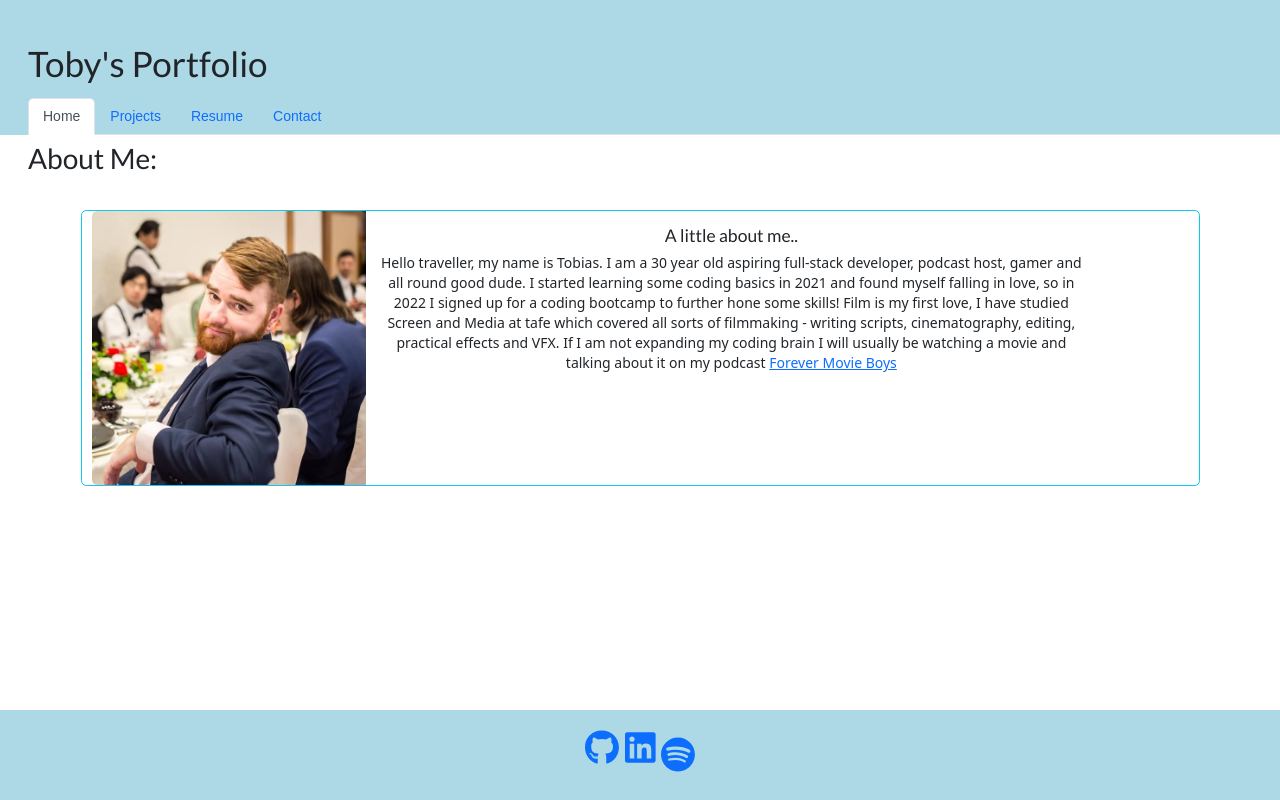
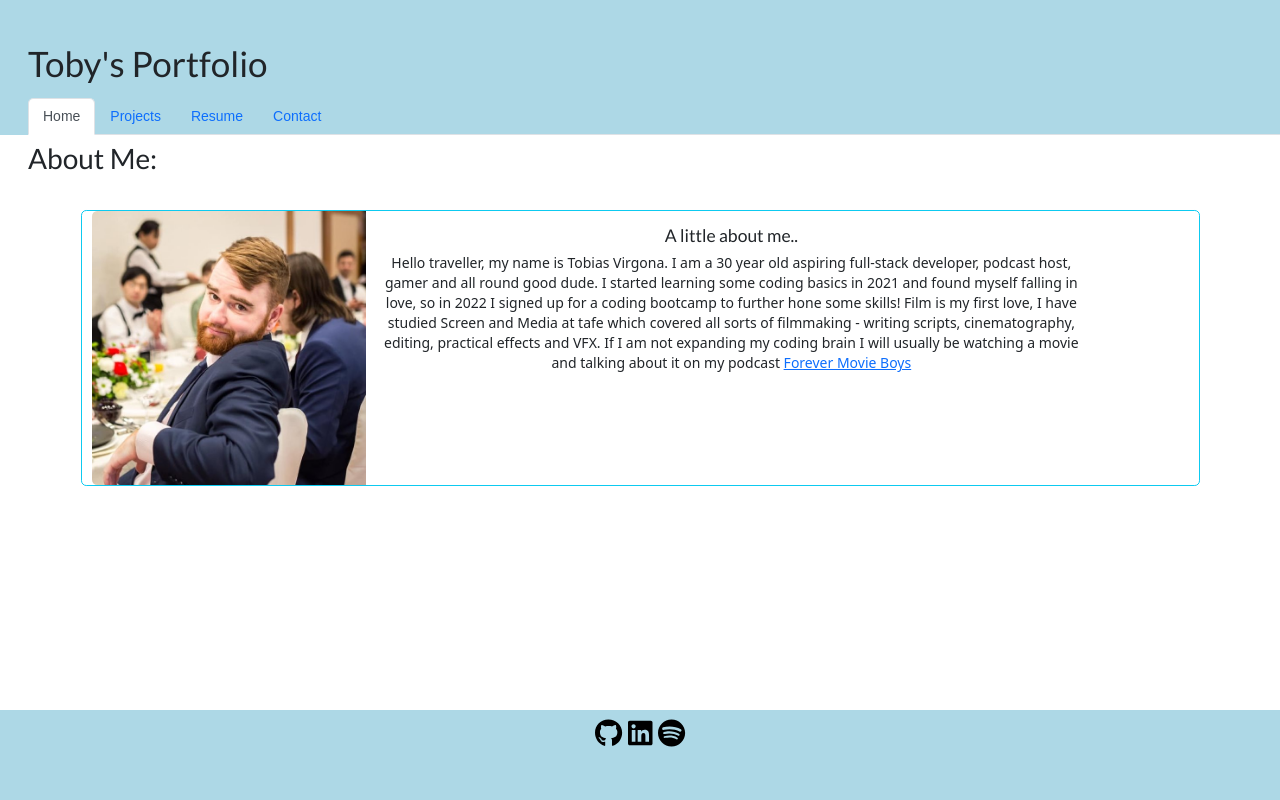
Before and after one commit to Virgona/Portfolio, a React (Create React App) app: page / in a window 1280 px wide. Built offline with nearby package versions, Linux system fonts and the light colour scheme.

Commit message:
final commit

```diff
--- a/src/components/Footer.css
+++ b/src/components/Footer.css
@@ -1,25 +1,30 @@
 .footerStyles {
     display: flex;
+    flex-direction: row;
     justify-Content: center;
     align-items: center;
+    align-items: baseline;
     background-color: lightblue;
     height: 100px;
 }
 
 .iconStyles {
-    font-size: 2.5rem;
+    font-size: 2rem;
     padding: 0.2rem;
 }
-#git:hover {
+.color{
+    color: black;
+}
+.git:hover {
      color: dimgrey !important;
      cursor: pointer;
 }
-#linkedin:hover {
+.linkedin:hover {
     color: blue !important;
     cursor: pointer;
 }
 
-#podcast:hover {
+.podcast:hover {
     color: green !important;
     cursor: pointer;
 }
--- a/src/components/Footer.js
+++ b/src/components/Footer.js
@@ -8,9 +8,9 @@ export default function Footer() {
 
     return (
         <footer className='footerStyles'>
-            <p className='iconStyles' id='git'><a target='blank' href='https://github.com/Virgona'><FontAwesomeIcon icon={faGithub} /></a> </p>
-            <p className='iconStyles' id='linkedin'><a target='blank' href='https://www.linkedin.com/in/tobias-virgona/'><FontAwesomeIcon icon={faLinkedin} /></a></p>
-            <p className='iconStyles' id='podcast'><a target='blank' href='https://open.spotify.com/show/6qb1PFFEuiBMShVY2YTocK'><FontAwesomeIcon icon={faSpotify} /></a></p>
+            <p className='iconStyles'><a className='color git' target='blank' href='https://github.com/Virgona'><FontAwesomeIcon icon={faGithub} /></a> </p>
+            <p className='iconStyles'><a className='color linkedin' target='blank' href='https://www.linkedin.com/in/tobias-virgona/'><FontAwesomeIcon icon={faLinkedin} /></a></p>
+            <p className='iconStyles'><a className='color podcast' target='blank' href='https://open.spotify.com/show/6qb1PFFEuiBMShVY2YTocK'><FontAwesomeIcon icon={faSpotify} /></a></p>
         </footer>
     );
 }
--- a/src/components/pages/Home.js
+++ b/src/components/pages/Home.js
@@ -19,7 +19,7 @@ export default function Home() {
                 <div className="col-md-8">
                   <div className="card-body">
                     <h5 className="card-title">A little about me..</h5>
-                    <p className="card-text"> Hello traveller, my name is Tobias. I am a 30 year old aspiring full-stack developer, podcast host, gamer and all round good dude.
+                    <p className="card-text"> Hello traveller, my name is Tobias Virgona. I am a 30 year old aspiring full-stack developer, podcast host, gamer and all round good dude.
                       I started learning some coding basics in 2021 and found myself falling in love, so in 2022 I signed up for a coding bootcamp to further hone some skills!
 
                       Film is my first love, I have studied Screen and Media at tafe which covered all sorts of filmmaking - writing scripts, cinematography, editing, practical effects and VFX.
```
Also changed, not shown: 1 other file (tests, documents, lock files or other folders).
